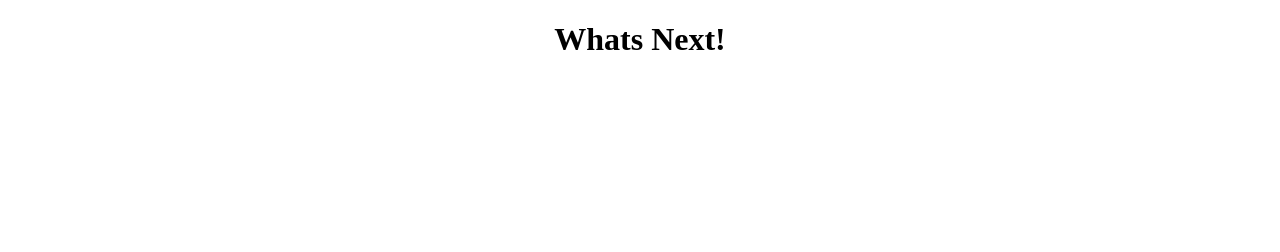
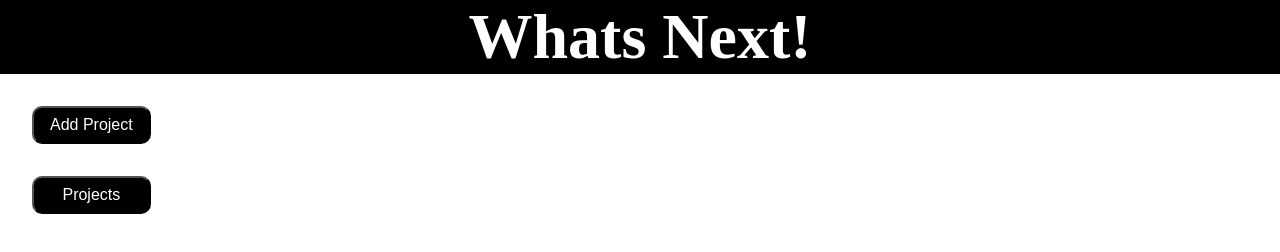
Before and after one commit to moisesg526/whats-next, a website built with webpack: page src/index.html in a window 1280 px wide. Built offline with nearby package versions, Linux system fonts and the light colour scheme.

Commit message:
Added a tabs js file for the buttons to add projects and view them all. Also imported the tabs file to index js to display it

```diff
--- a/src/index.html
+++ b/src/index.html
@@ -6,6 +6,11 @@
     <title>Whats Next</title>
   </head>
   <body>
-    <div class="content"></div>
+    <div class="content">
+      <!-- <nav>
+        <button id="all">All Projects</button>
+        <button id="add">Add Project</button>
+      </nav> -->
+    </div>
   </body>
 </html>
--- a/src/index.js
+++ b/src/index.js
@@ -1,3 +1,4 @@
+import tabs from "./tabs";
 import "./style.css";
 
 function content() {
@@ -7,7 +8,8 @@ function content() {
 
   let h1 = document.createElement("h1");
   h1.textContent = "Whats Next!";
-  content.appendChild(h1);
+  header.appendChild(h1);
+  content.appendChild(tabs());
 }
 
 content();
--- a/src/style.css
+++ b/src/style.css
@@ -1,3 +1,32 @@
+* {
+  margin: 0;
+}
+
 .content {
-    text-align: center;
+  text-align: center;
 }
+
+header {
+  background-color: #000;
+  color: #fff;
+  font-size: 2rem;
+}
+
+nav {
+  width: 500;
+  float: left;
+  margin: 0;
+  padding: 0;
+  display: flex;
+  flex-direction: column;
+  gap: 2rem;
+  padding: 2rem;
+}
+
+nav button {
+  background-color: #000;
+  color: #fff;
+  font-size: 1rem;
+  padding: 0.5rem 1rem;
+  border-radius: 10px;
+}
--- /dev/null
+++ b/src/tabs.js
@@ -0,0 +1,15 @@
+export default function tabs() {
+  let nav = document.createElement("nav");
+
+  let add = document.createElement("button");
+  add.setAttribute("id", "add");
+  add.textContent = "Add Project";
+  nav.appendChild(add);
+
+  let projects = document.createElement("button");
+  projects.setAttribute("id", "projects");
+  projects.textContent = "Projects";
+  nav.appendChild(projects);
+
+  return nav;
+}
```
Also changed, not shown: dist/bundle.js.
